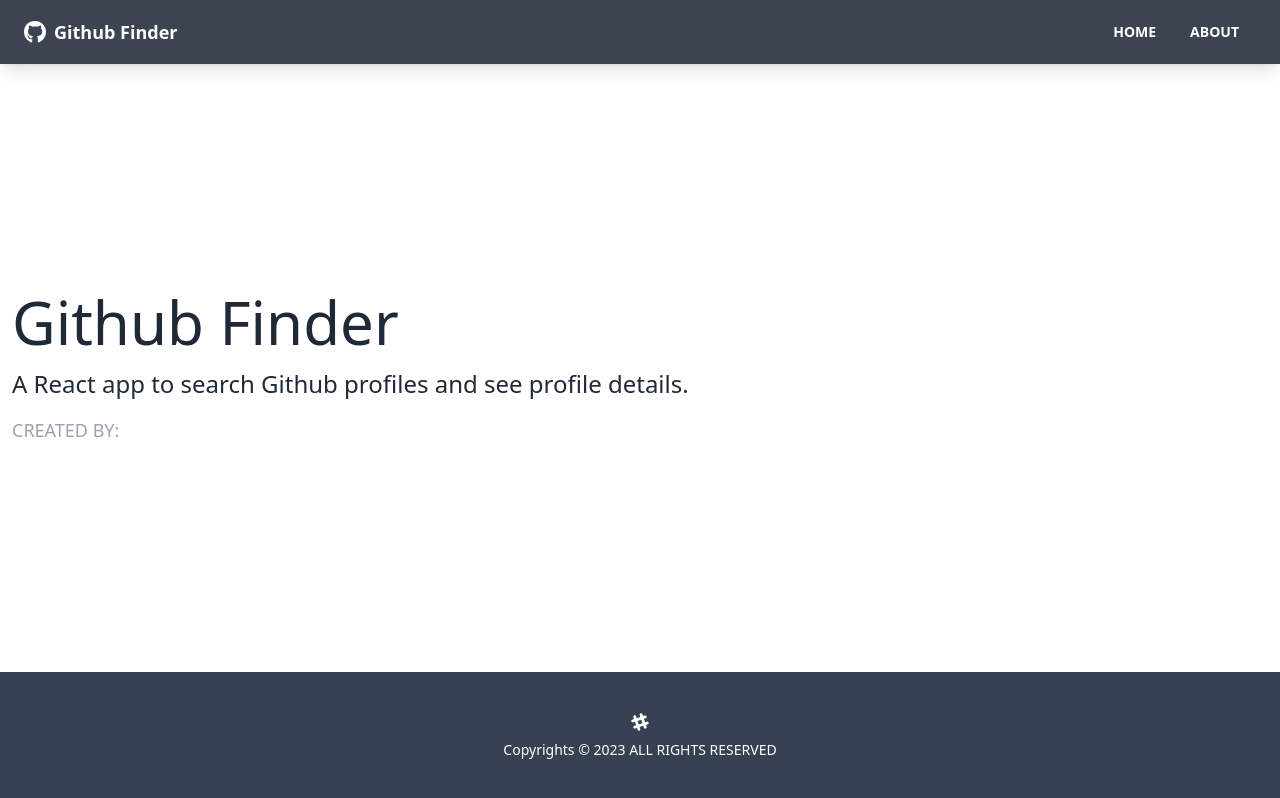
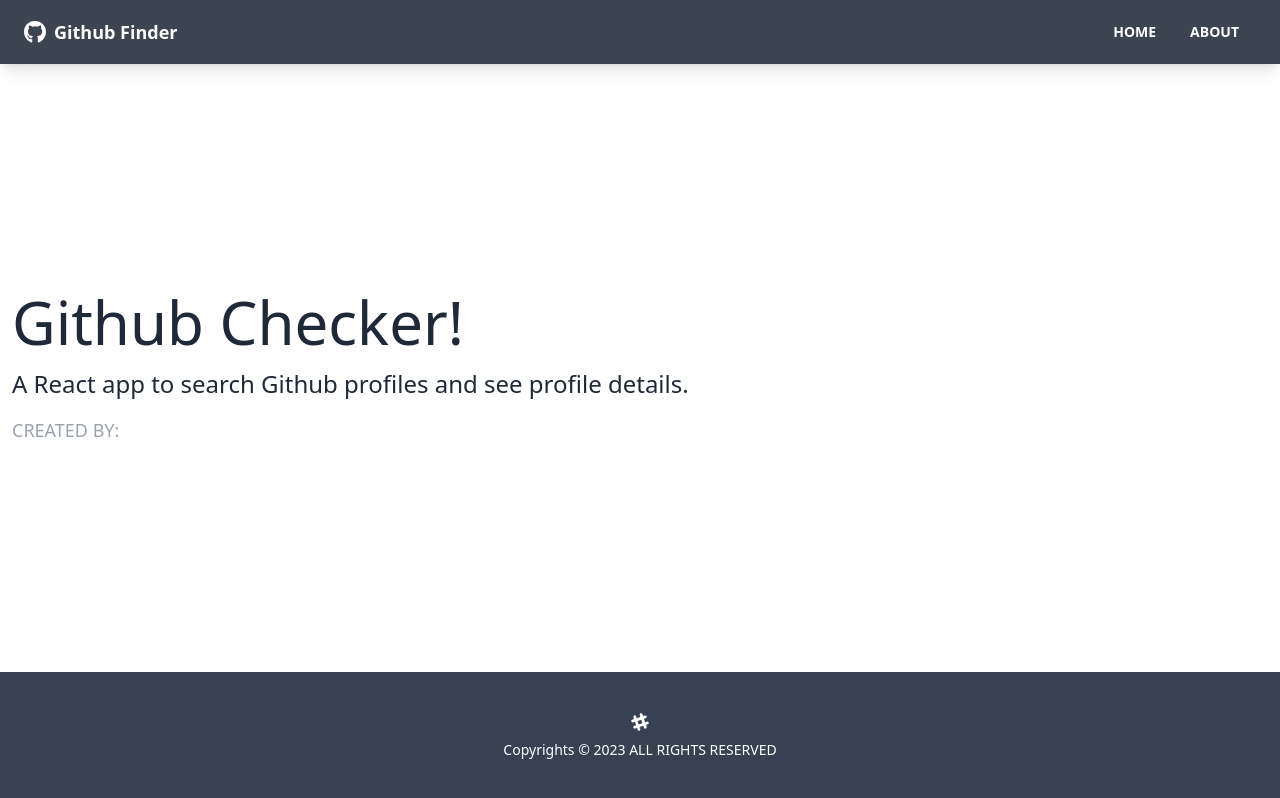
Before and after one commit to nabalmes/projects, a React (Create React App) app in the folder github-finder/: page /about in a window 1280 px wide. Built offline with nearby package versions, Linux system fonts and the light colour scheme.

Commit message:
fixed bugs

```diff
--- a/github-finder/src/components/pages/About.js
+++ b/github-finder/src/components/pages/About.js
@@ -3,14 +3,16 @@ import React from "react";
 function About() {
   return (
     <div>
-      <h1 className="text-6xl mb-4">Github Finder</h1>
+      <h1 className="text-6xl mb-4">Github Checker!</h1>
       <p className="mb-4 text-2xl font-light">
-        A React app to search Github profiles and see profile details.
+        A React app to search
+        Github profiles and
+        see profile details.
       </p>
       <p className="text-lg text-gray-400">
         CREATED BY:
         <a href="https://nab2023.vercel.app" className="text-white">
-            NEIL ADRIAN C BALMES
+          NEIL ADRIAN C BALMES
         </a>
       </p>
     </div>
--- a/github-finder/src/components/pages/NotFound.js
+++ b/github-finder/src/components/pages/NotFound.js
@@ -6,8 +6,8 @@ function NotFound() {
     <div className="hero">
       <div className="text-center hero-content">
         <div className="max-w-lg">
-          <h1 className="text-8xl font-bold mb-8">Oops!</h1>
-          <p className="text-5xl mb-8">404 - Page not found!!!</p>
+          <h1 className="text-8xl font-bold mb-8">Oops!!!</h1>
+          <p className="text-5xl mb-8">404 - Page not found!</p>
           <Link to="/" className="btn btn-primary btn-lg">
             <FaHome className="mr-2" />
             Back to Home!
```
